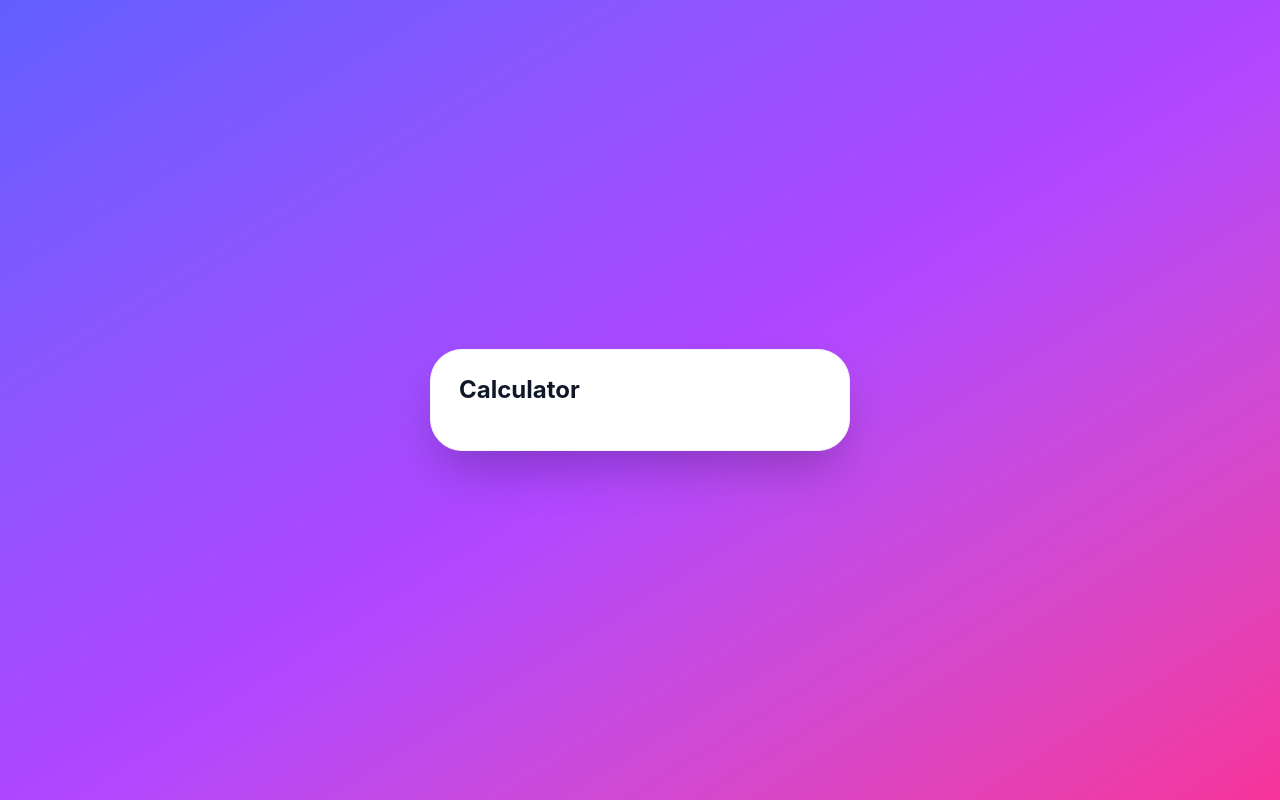
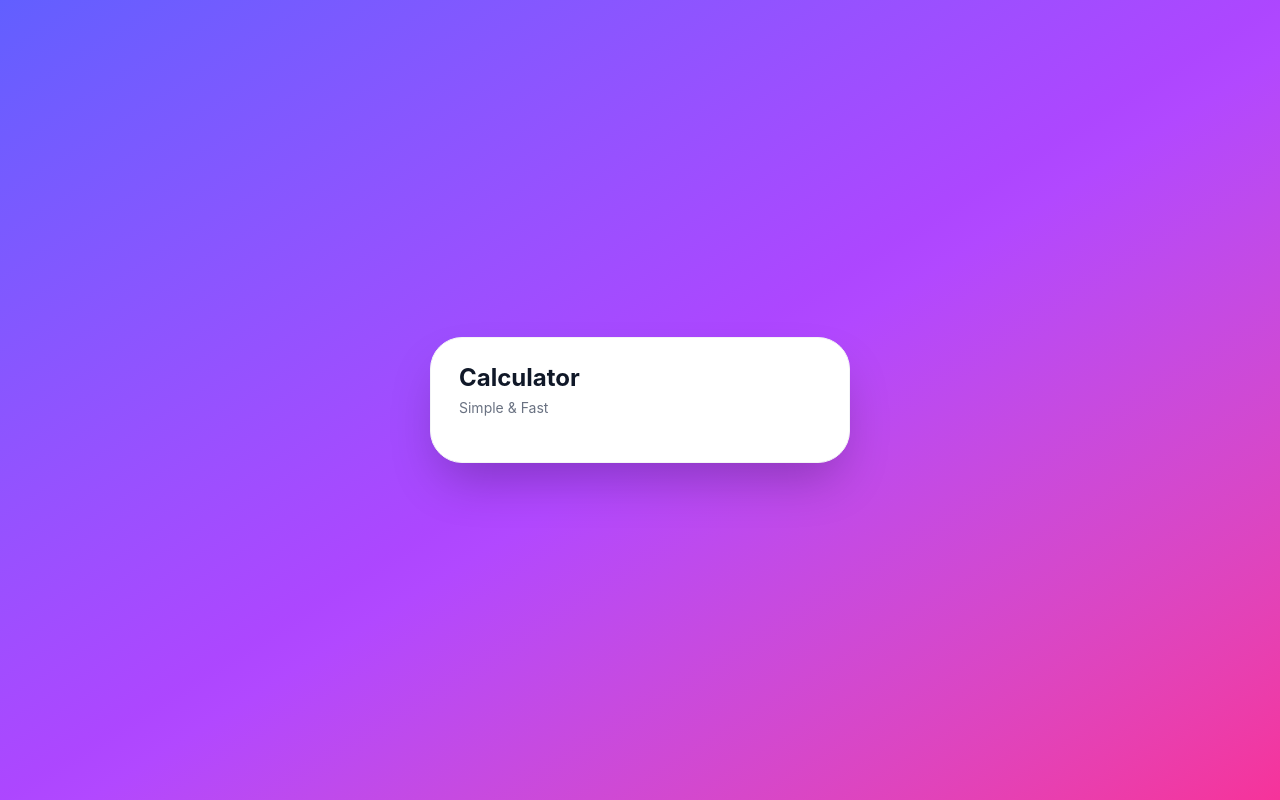
Before and after one commit to deep-coder1/Calculator-App, a React (Vite) app: page / in a window 1280 px wide. Built offline with nearby package versions, Linux system fonts and the light colour scheme.

Commit message:
p tag add for simple and fast

```diff
--- a/src/components/Calculator.jsx
+++ b/src/components/Calculator.jsx
@@ -160,7 +160,9 @@
               Calculator
             </h1>
 
-
+            <p className="text-xs sm:text-sm text-gray-500 mt-1">
+              Simple & Fast
+            </p>
           </div>
 
 
```
